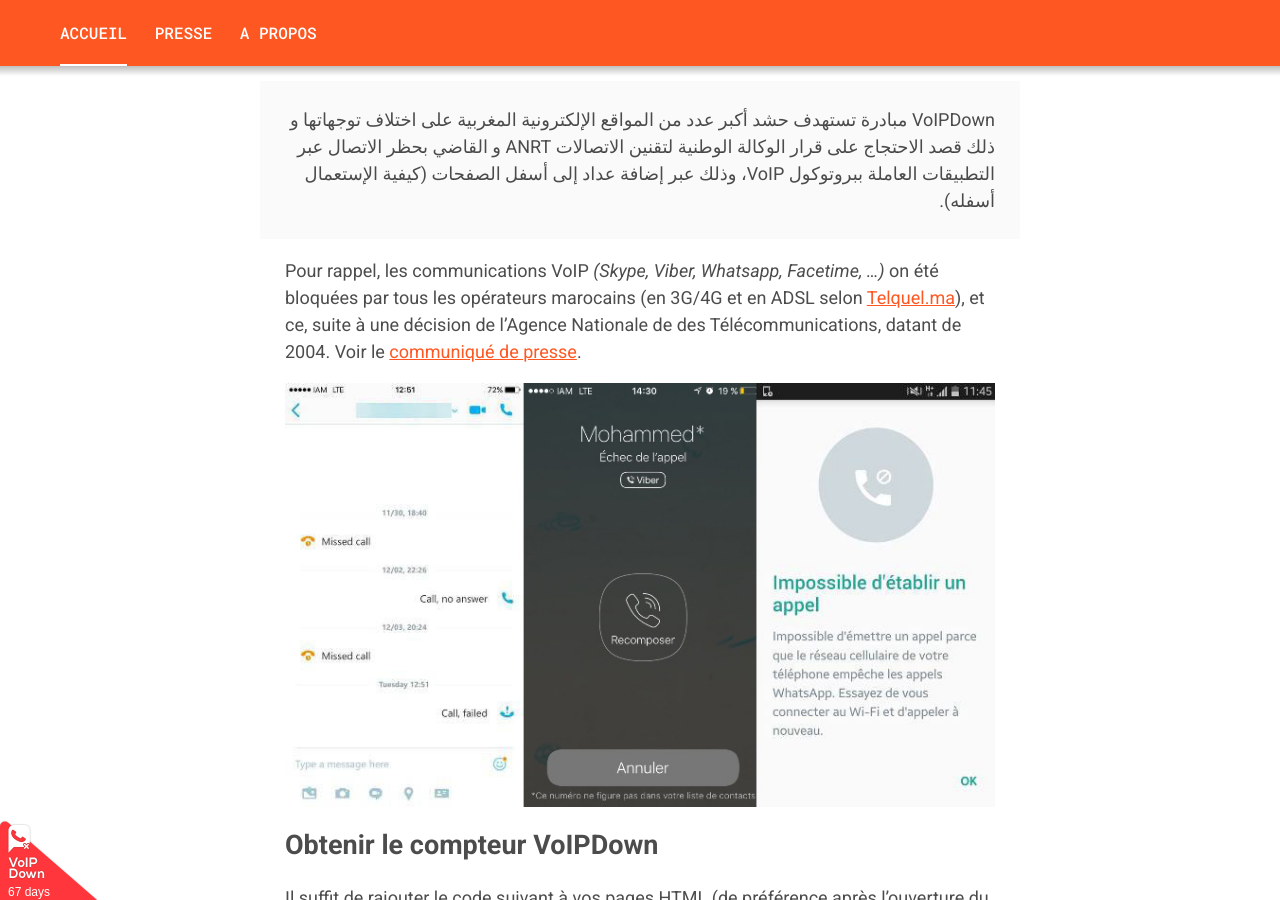
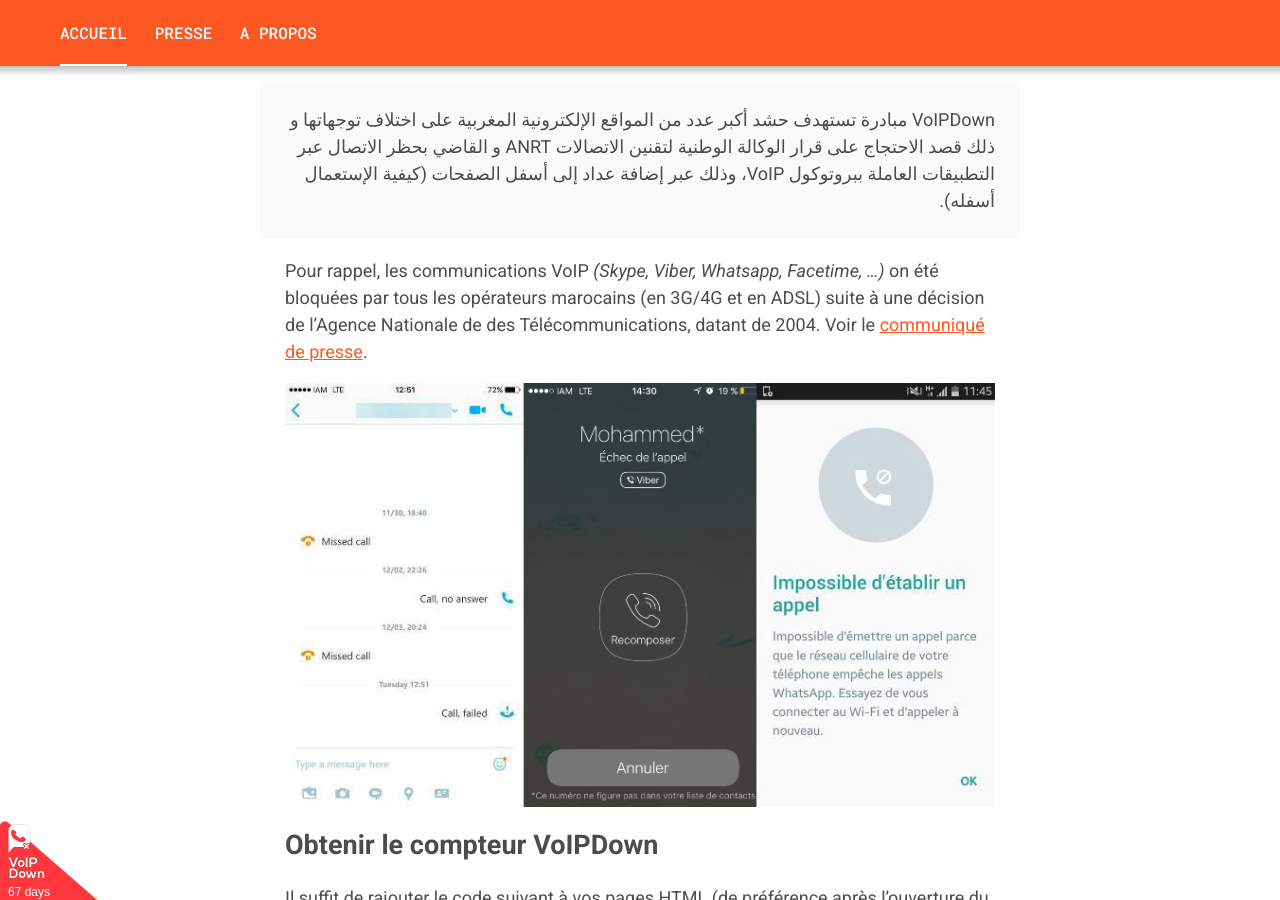
Before and after one commit to VoIPDown/voipdown.github.io, a Jekyll site: the page built from index.markdown, in a window 1280 px wide and 900 px high, scrolled down 419 px. Built offline with Jekyll 4.4.1, drawn with Linux system fonts in a browser that asks for light colours.

Commit message:
Update homepage #2

```diff
--- a/index.markdown
+++ b/index.markdown
@@ -7,7 +7,7 @@
 {:dir="rtl"}
 > VoIPDown مبادرة تستهدف حشد أكبر عدد من المواقع الإلكترونية المغربية على اختلاف توجهاتها و ذلك قصد الاحتجاج على قرار الوكالة الوطنية لتقنين الاتصالات ANRT و القاضي بحظر الاتصال عبر التطبيقات العاملة ببروتوكول VoIP، وذلك عبر إضافة عداد إلى أسفل الصفحات (كيفية الإستعمال أسفله).
 
-Pour rappel, les communications VoIP *(Skype, Viber, Whatsapp, Facetime, ...)* on été bloquées par tous les opérateurs marocains (en 3G/4G et en ADSL selon [Telquel.ma](http://telquel.ma/2016/01/12/plus-quelques-reglages-blocage-total-voip-maroc_1477504){:target="_blank"}), et ce, suite à une décision de l'Agence Nationale de des Télécommunications, datant de 2004. Voir le [communiqué de presse](http://anrt.ma/sites/default/files/CP-Telephonie-IP-fr.pdf){:target="_blank"}.
+Pour rappel, les communications VoIP *(Skype, Viber, Whatsapp, Facetime, ...)* on été bloquées par tous les opérateurs marocains (en 3G/4G et en ADSL) suite à une décision de l'Agence Nationale de des Télécommunications, datant de 2004. Voir le [communiqué de presse](http://anrt.ma/sites/default/files/CP-Telephonie-IP-fr.pdf){:target="_blank"}.
 
 <img src="/assets/images/failed-calls-screenshots.jpg" alt="VoIP Bloqué au Maroc">
 
```
